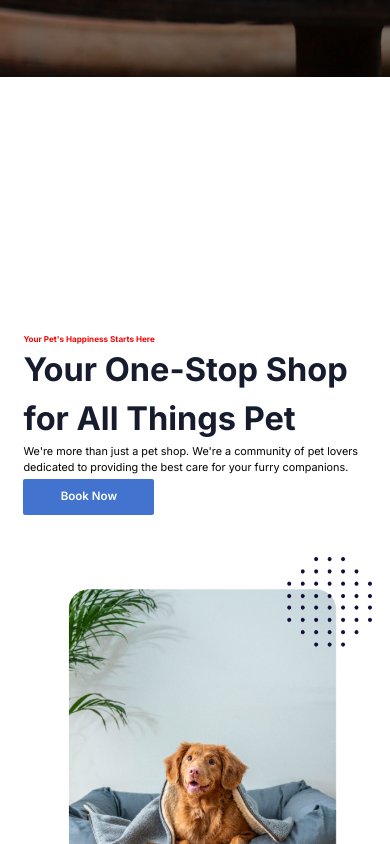
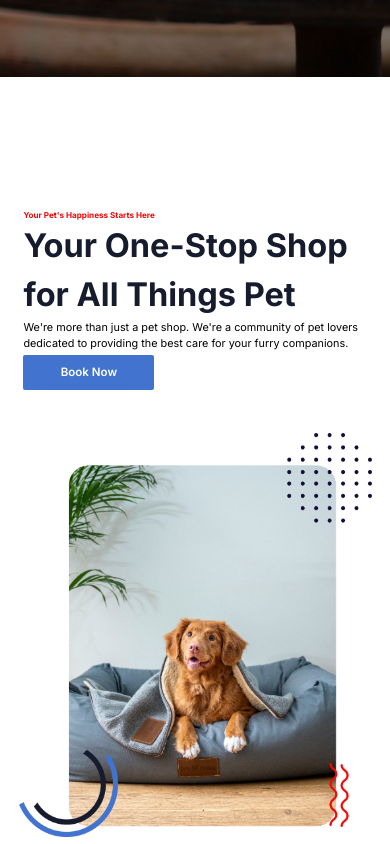
Before and after one commit to ArachnoVaId/TemplateLibrary, a Next.js app in the folder template_library/: page / in a window 390 px wide. Shown: the part 2800-3644 px from the top of the page. Built offline with nearby package versions, Linux system fonts and the light colour scheme.

Commit message:
minor fix: hero2 padding top

```diff
--- a/template_library/src/app/sections/hero/heroVariant4.tsx
+++ b/template_library/src/app/sections/hero/heroVariant4.tsx
@@ -6,7 +6,7 @@ interface heroprops {
 
 export default function Hero4() {
   return (
-    <section className="w-full md:aspect-[1920/1080] aspect-[430/1080] flex flex-col justify-center items-center bg-white relative">
+    <section className="w-full md:aspect-[1920/1080] aspect-[430/1080] flex flex-col md:justify-center items-center md:pt-0 pt-[12vw] bg-white relative">
       {/* Ornament background */}
       <Image
         src="/image/hero/hero4/circular.png"
```
